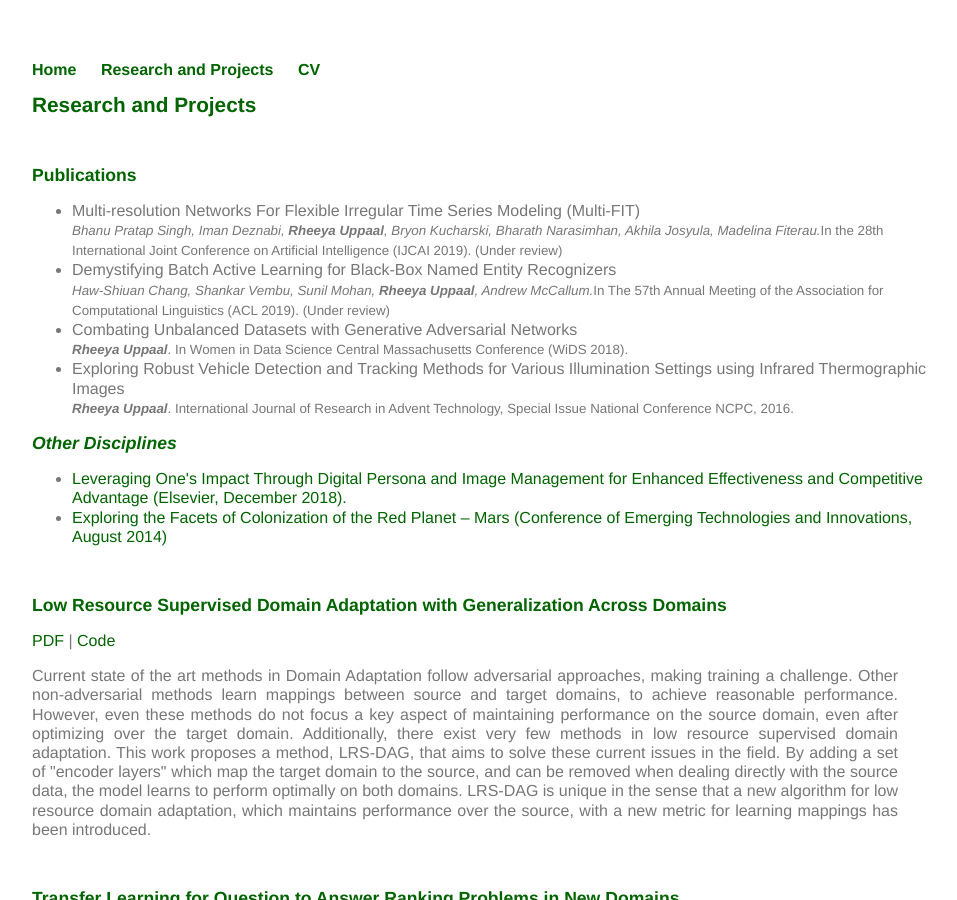
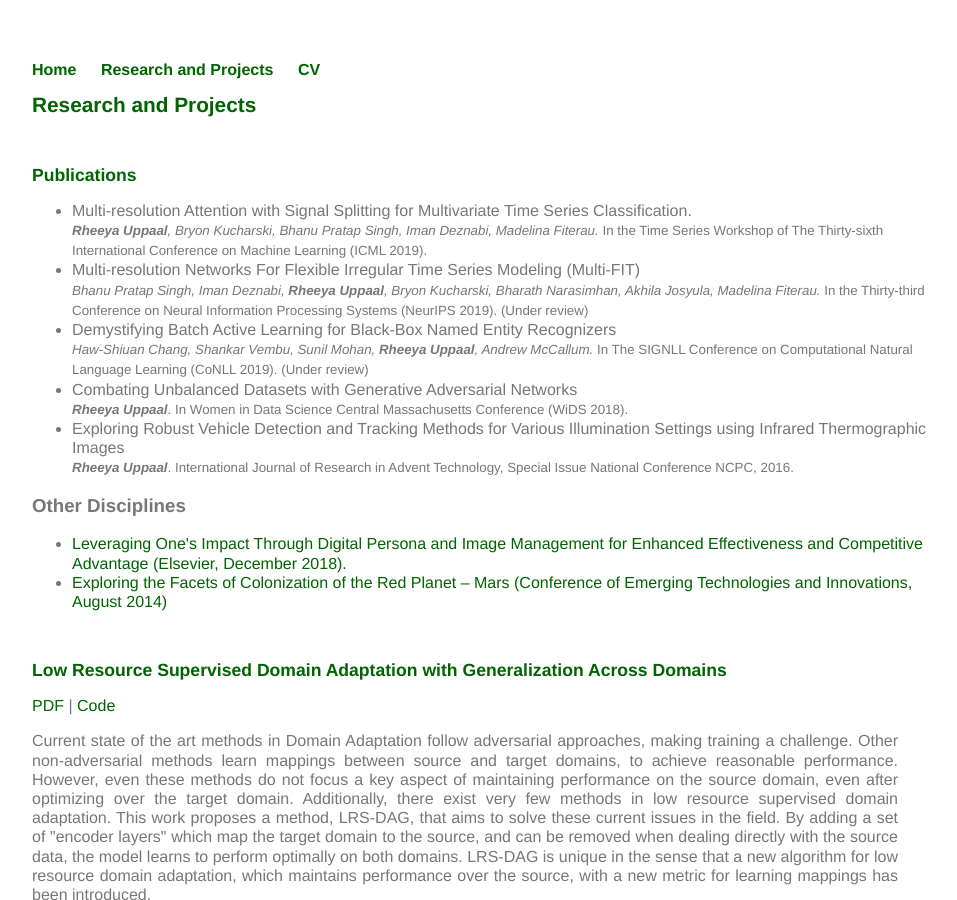
Before and after one commit to Uppaal/Uppaal.github.io, a Jekyll site: the page built from projects/index.html, in a window 1280 px wide and 900 px high. Shown: the whole window, without its empty margins (160-1117 px from the left). Built offline with Jekyll 4.4.1, drawn with Linux system fonts in a browser that asks for light colours.

Commit message:
Update index.html

```diff
--- a/projects/index.html
+++ b/projects/index.html
@@ -8,13 +8,14 @@ title: Research and Projects
 
 	<h2>Publications</h2>
 	<ul>
-	<li>Multi-resolution Networks For Flexible Irregular Time Series Modeling (Multi-FIT)<br><small><i>Bhanu Pratap Singh, Iman Deznabi, <b>Rheeya Uppaal</b>, Bryon Kucharski, Bharath Narasimhan, Akhila Josyula, Madelina Fiterau.</i>In the 28th International Joint Conference on Artificial Intelligence (IJCAI 2019). (Under review)</small></li>
-	<li>Demystifying Batch Active Learning for Black-Box Named Entity Recognizers<br><small><i>Haw-Shiuan Chang, Shankar Vembu, Sunil Mohan, <b>Rheeya Uppaal</b>, Andrew McCallum.</i>In The 57th Annual Meeting of the Association for Computational Linguistics (ACL 2019). (Under review)</small></li>
+	<li> Multi-resolution Attention with Signal Splitting for Multivariate Time Series Classification.<br><small><i><b>Rheeya Uppaal</b>, Bryon Kucharski, Bhanu Pratap Singh, Iman Deznabi, Madelina Fiterau.</i> In the Time Series Workshop of The Thirty-sixth International Conference on Machine Learning (ICML 2019).</small></li>
+	<li>Multi-resolution Networks For Flexible Irregular Time Series Modeling (Multi-FIT)<br><small><i>Bhanu Pratap Singh, Iman Deznabi, <b>Rheeya Uppaal</b>, Bryon Kucharski, Bharath Narasimhan, Akhila Josyula, Madelina Fiterau.</i> In the Thirty-third Conference on Neural Information Processing Systems (NeurIPS 2019). (Under review)</small></li>
+	<li>Demystifying Batch Active Learning for Black-Box Named Entity Recognizers<br><small><i>Haw-Shiuan Chang, Shankar Vembu, Sunil Mohan, <b>Rheeya Uppaal</b>, Andrew McCallum.</i> In The SIGNLL Conference on Computational Natural Language Learning (CoNLL 2019). (Under review)</small></li>
 	<li> Combating Unbalanced Datasets with Generative Adversarial Networks <br><small><i><b>Rheeya Uppaal</b></i>. In Women in Data Science Central Massachusetts Conference (WiDS 2018).</small></li>
 	<li>Exploring Robust Vehicle Detection and Tracking Methods for Various Illumination Settings using Infrared Thermographic Images<br><small><b><i>Rheeya Uppaal</i></b>. International Journal of Research in Advent Technology, Special Issue National Conference NCPC, 2016.</small></li>
 	</ul>
 
-	<h2><i>Other Disciplines</i></h2>
+	<h3>Other Disciplines</h3>
 	<ul>
 	<li> <a href="https://papers.ssrn.com/sol3/papers.cfm?abstract_id=3306567">Leveraging One's Impact Through Digital Persona and Image Management for Enhanced Effectiveness and Competitive Advantage (Elsevier, December 2018). </a></li>
 	<li> <a href="https://drive.google.com/file/d/1Upq_uYb5GyOm8xf69k1Ca37ycIyI1b-z/view?usp=sharing"> Exploring the Facets of Colonization of the Red Planet – Mars (Conference of Emerging Technologies and Innovations, August 2014)</a></li>
```
